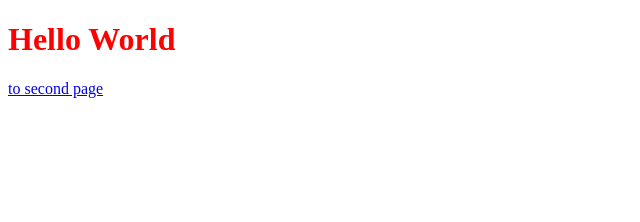
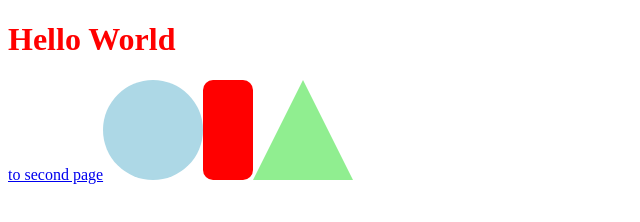
Before and after one commit to NWylynko/nick.wylynko.com, a Gatsby site: page / in a window 1280 px wide. Shown: the whole page, without its empty margins (0-640 px from the left). Built offline with nearby package versions, Linux system fonts and the light colour scheme; Gatsby itself is replaced by a stand-in of ours.

Commit message:
add shapes

```diff
--- /dev/null
+++ b/src/components/shapes/Circle.tsx
@@ -0,0 +1,14 @@
+import React from 'react';
+
+interface CircleProps {
+  colour: string;
+  radius: number;
+}
+
+export const Circle = ({colour, radius}: CircleProps) => {
+  return (
+    <svg style={{ height: radius * 2, width: radius * 2 }}>
+      <circle style={{ fill: colour }} cx={radius} cy={radius} r={radius} />
+    </svg>
+  )
+}
--- /dev/null
+++ b/src/components/shapes/Rectangle.tsx
@@ -0,0 +1,16 @@
+import React from 'react';
+
+interface RectangleProps {
+  colour: string;
+  height: number;
+  width: number;
+  radius?: number;
+}
+
+export const Rectangle = ({ colour, height, width, radius = 0 }: RectangleProps) => {
+  return (
+    <svg style={{ height, width }}>
+      <rect style={{ fill: colour }} width={width} height={height} rx={radius} />
+    </svg>
+  )
+}
--- /dev/null
+++ b/src/components/shapes/Triangle.tsx
@@ -0,0 +1,17 @@
+import React from "react";
+
+interface TriangleProps {
+  colour: string;
+  size: number;
+}
+
+export const Triangle = ({ colour, size }: TriangleProps) => {
+  return (
+    <svg style={{ height: size, width: size }}>
+      <polygon
+        style={{ fill: colour, borderRadius: 10, border: "2px solid black" }}
+        points={`${size / 2},0 0,${size} ${size},${size}`}
+      />
+    </svg>
+  );
+};
--- a/src/pages/index.tsx
+++ b/src/pages/index.tsx
@@ -1,22 +1,26 @@
-import React from 'react'
-import styled from 'styled-components';
-import { Link } from 'gatsby'
+import React from "react";
+import styled from "styled-components";
+import { Link } from "gatsby";
+import { Circle } from '../components/shapes/Circle';
+import { Rectangle } from "../components/shapes/Rectangle";
+import { Triangle } from "../components/shapes/Triangle";
 
-interface Props {
-
-}
+interface Props {}
 
 const Index = (props: Props) => {
   return (
     <div>
       <Title>Hello World</Title>
-      <Link to="/second" >to second page</Link>
+      <Link to="/second">to second page</Link>
+      <Circle colour="lightblue" radius={50} />
+      <Rectangle colour="red" height={100} width={50} radius={10} />
+      <Triangle colour="lightgreen" size={100} />
     </div>
-  )
-}
+  );
+};
 
 const Title = styled.h1`
   color: red;
 `;
 
-export default Index
+export default Index;
```
